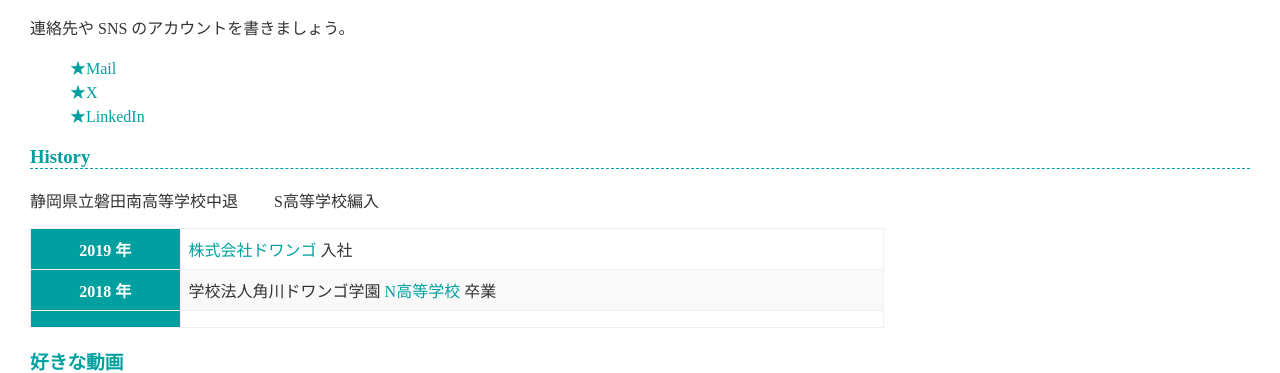
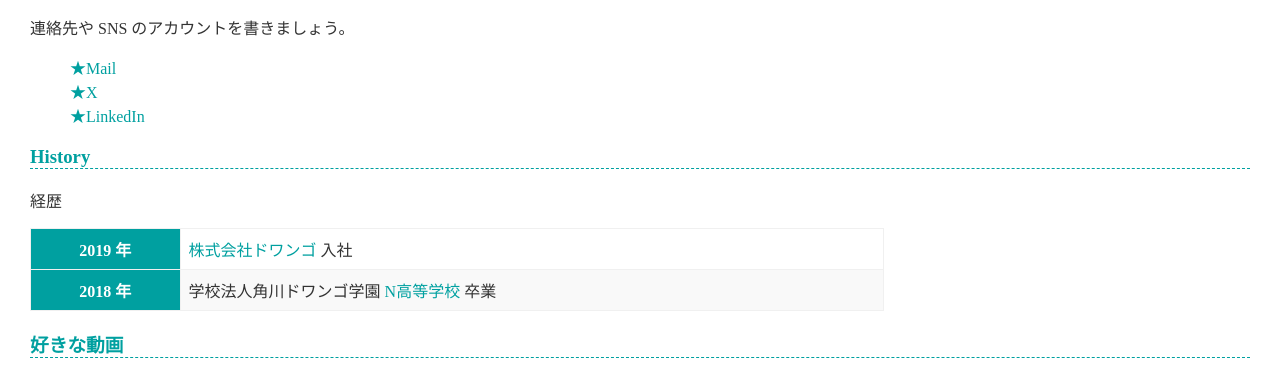
Before and after one commit to sphingomyelin-104/sphingomyelin-104.github.io, a plain HTML site: page index.html in a window 1280 px wide. Shown: the part 1184-1557 px from the top of the page. Drawn offline with Linux system fonts and the light colour scheme.

Commit message:
Update index.html

```diff
--- a/index.html
+++ b/index.html
@@ -67,8 +67,7 @@
     </ul>
 
     <h3>History</h3>
-    <p>静岡県立磐田南高等学校中退
-    　　S高等学校編入</p>
+    <p>経歴</p>
     <table>
       <tr>
         <th>2019 年</th>
@@ -77,10 +76,6 @@
       <tr>
         <th>2018 年</th>
         <td>学校法人角川ドワンゴ学園 <a href="https://nnn.ed.jp/">N高等学校</a> 卒業</td>
-      </tr>
-      <tr>
-        <th></th>
-        <td></td>
       </tr>
     </table>
     <h3>好きな動画</h3>
```
